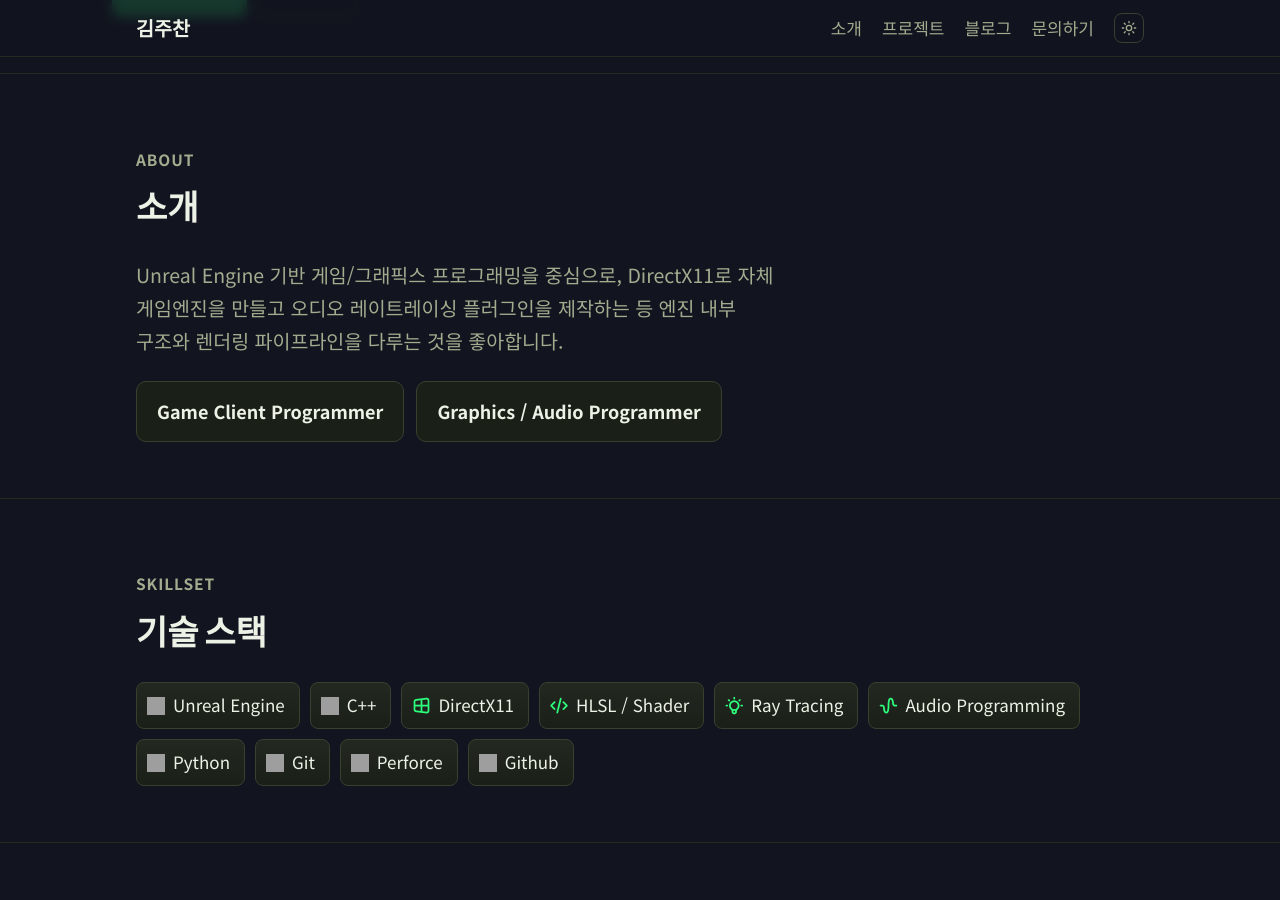
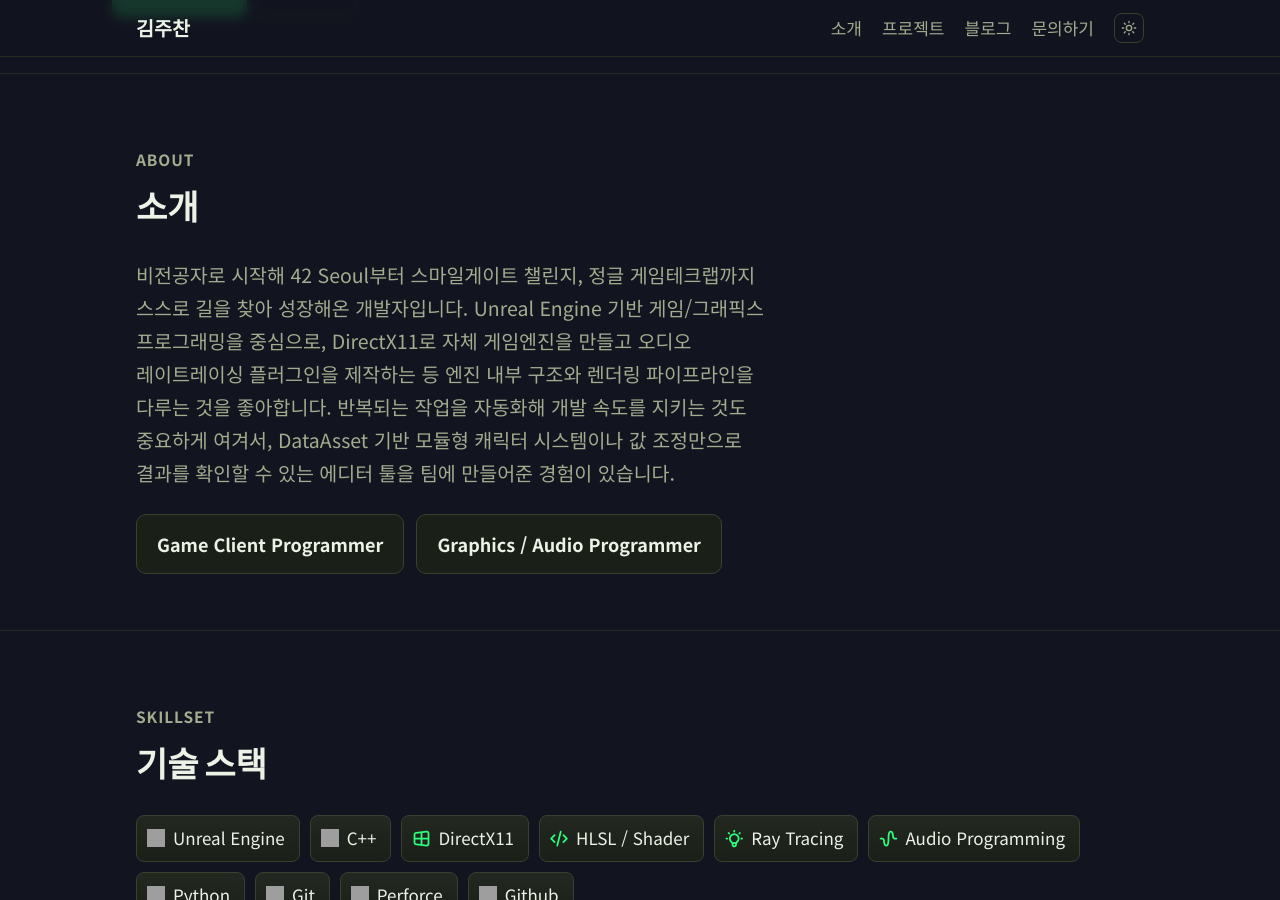
Before and after one commit to skamo3/skamo3.github.io, a Jekyll site: the page built from index.html, in a window 1280 px wide and 900 px high, scrolled down 430 px. Built offline with Jekyll 4.4.1, drawn with Linux system fonts in a browser that asks for light colours; grey boxes are pictures that could not be loaded.

Commit message:
About 섹션에 자기소개서 내용 반영
비전공·독학 성장 서사와 반복 작업 자동화 사례(DataAsset 모듈형 캐릭터
시스템, 에디터 튜닝 포인트 노출)를 소개 문구에 녹임.

```diff
--- a/index.html
+++ b/index.html
@@ -17,8 +17,11 @@ title: Home
     <p class="section-label">ABOUT</p>
     <h2>소개</h2>
     <p class="about-text">
+      비전공자로 시작해 42 Seoul부터 스마일게이트 챌린지, 정글 게임테크랩까지 스스로 길을 찾아 성장해온 개발자입니다.
       Unreal Engine 기반 게임/그래픽스 프로그래밍을 중심으로, DirectX11로 자체 게임엔진을 만들고
       오디오 레이트레이싱 플러그인을 제작하는 등 엔진 내부 구조와 렌더링 파이프라인을 다루는 것을 좋아합니다.
+      반복되는 작업을 자동화해 개발 속도를 지키는 것도 중요하게 여겨서, DataAsset 기반 모듈형 캐릭터 시스템이나
+      값 조정만으로 결과를 확인할 수 있는 에디터 툴을 팀에 만들어준 경험이 있습니다.
     </p>
     <div class="role-badges">
       <div class="role-badge">Game Client Programmer</div>
```
